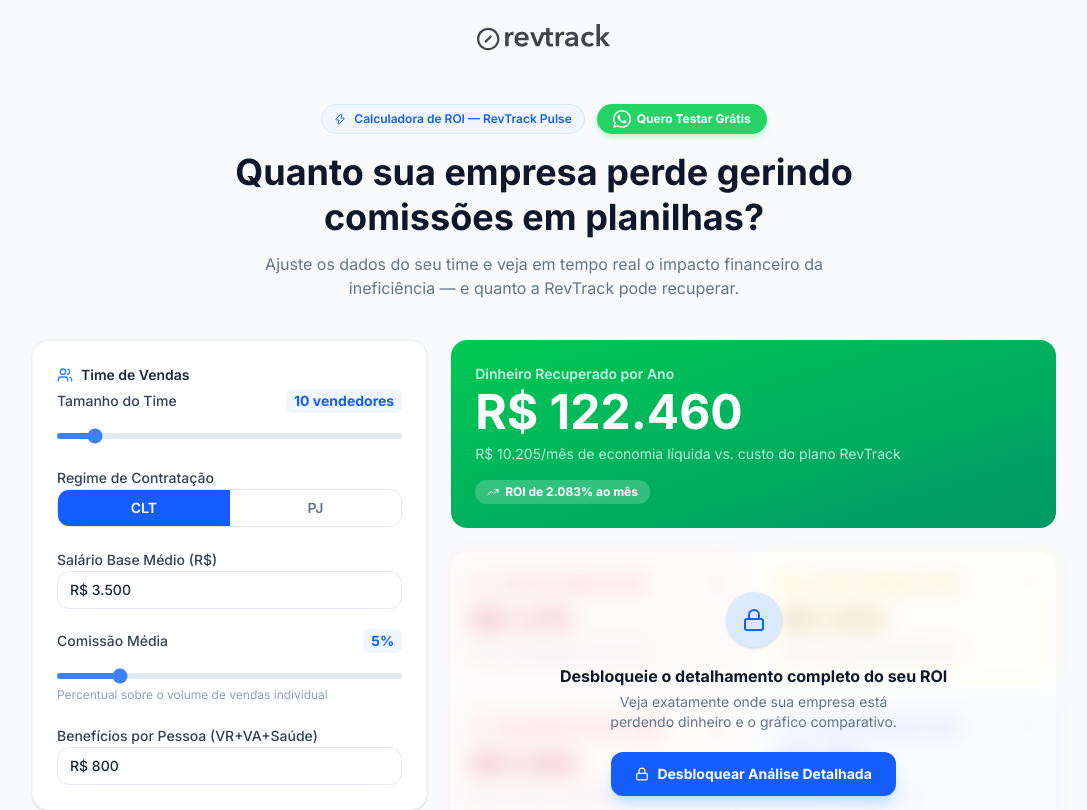
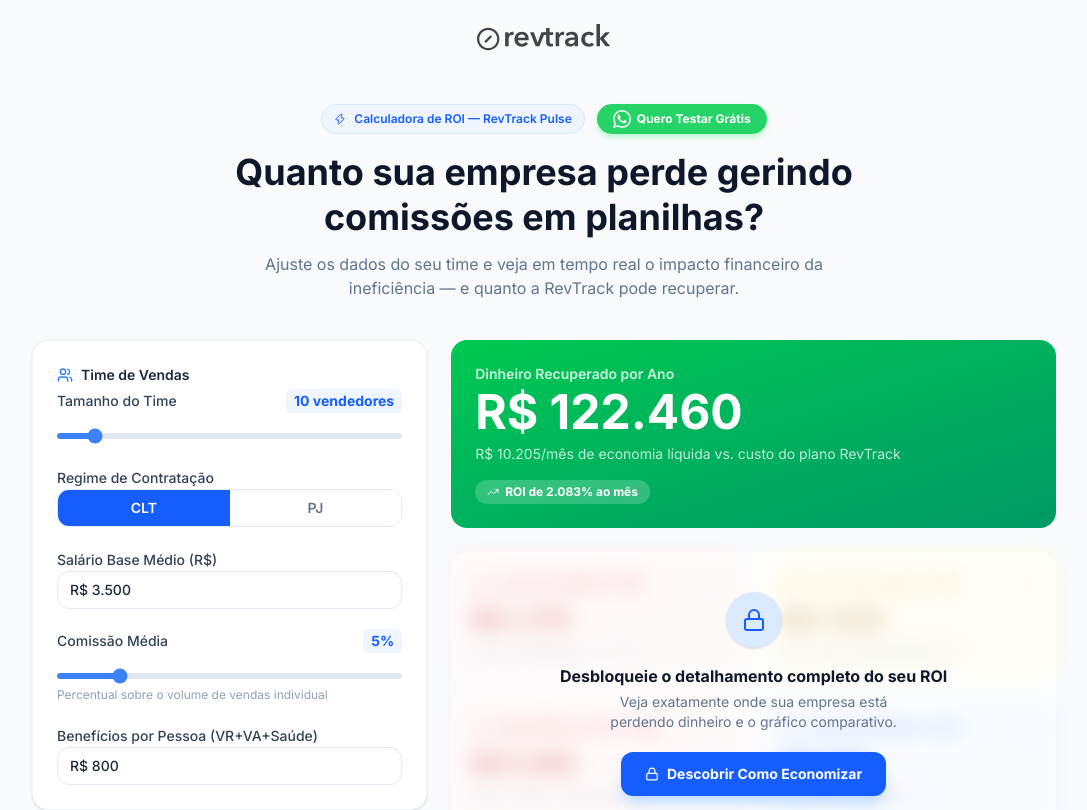
Before and after one commit to bezerraalbuquerque-sketch/calculadora-roi, a Next.js app: page / in a window 1280 px wide. Shown: the top 810 px of the page, without its empty margins (96-1183 px from the left). Built offline with nearby package versions, Linux system fonts and the light colour scheme.

Commit message:
Copy: trocar texto do botão gated para 'Descobrir Como Economizar'

```diff
--- a/app/components/ROICalculator.tsx
+++ b/app/components/ROICalculator.tsx
@@ -221,7 +221,7 @@
         className="bg-blue-600 hover:bg-blue-700 text-white font-bold py-3 px-6 rounded-xl text-sm flex items-center gap-2 shadow-lg shadow-blue-200 transition-colors"
       >
         <Lock size={14} />
-        Desbloquear Análise Detalhada
+        Descobrir Como Economizar
       </motion.button>
     </div>
   );
```
